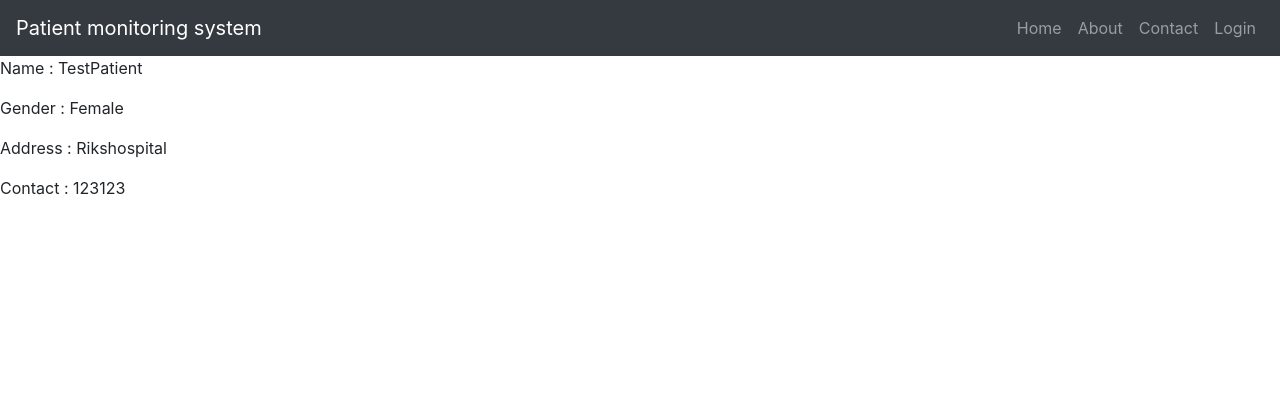
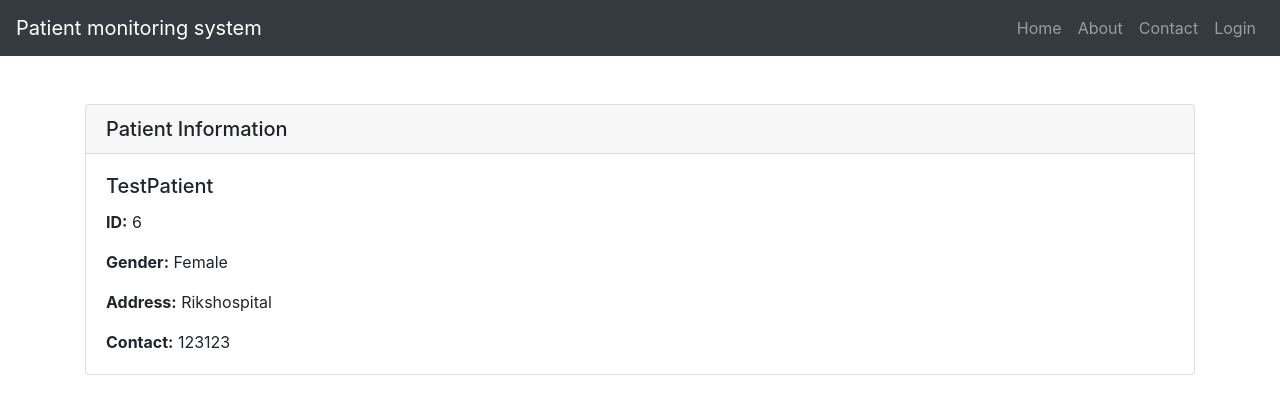
Before and after one commit to MONK-system/system, a Django app: page /patient/6 in a window 1280 px wide. Shown: the top 414 px of the page. Run offline with Django 5.2, Linux system fonts and the light colour scheme; data comes from the database, SQL or seed files in the repository; some libraries are stand-ins or nearby versions.

Commit message:
Updated patient view.

```diff
--- a/monksystem/base/templates/base/patient.html
+++ b/monksystem/base/templates/base/patient.html
@@ -1,11 +1,16 @@
 {% extends 'main.html' %}
 
-
 {% block content %}
-<p>Name : {{patient.name}}</p>
-<p>Gender : {{patient.gender}}</p>
-<p>Address : {{patient.address}}</p>
-<p>Contact : {{patient.mobile}}</p>
-
-
+<div class="container mt-5">
+    <div class="card">
+        <h5 class="card-header">Patient Information</h5>
+        <div class="card-body">
+            <h5 class="card-title">{{ patient.name }}</h5>
+            <p class="card-text"><strong>ID:</strong> {{ patient.id }}</p>
+            <p class="card-text"><strong>Gender:</strong> {{ patient.gender }}</p>
+            <p class="card-text"><strong>Address:</strong> {{ patient.address }}</p>
+            <p class="card-text"><strong>Contact:</strong> {{ patient.mobile }}</p>
+        </div>
+    </div>
+</div>
 {% endblock %}
```
